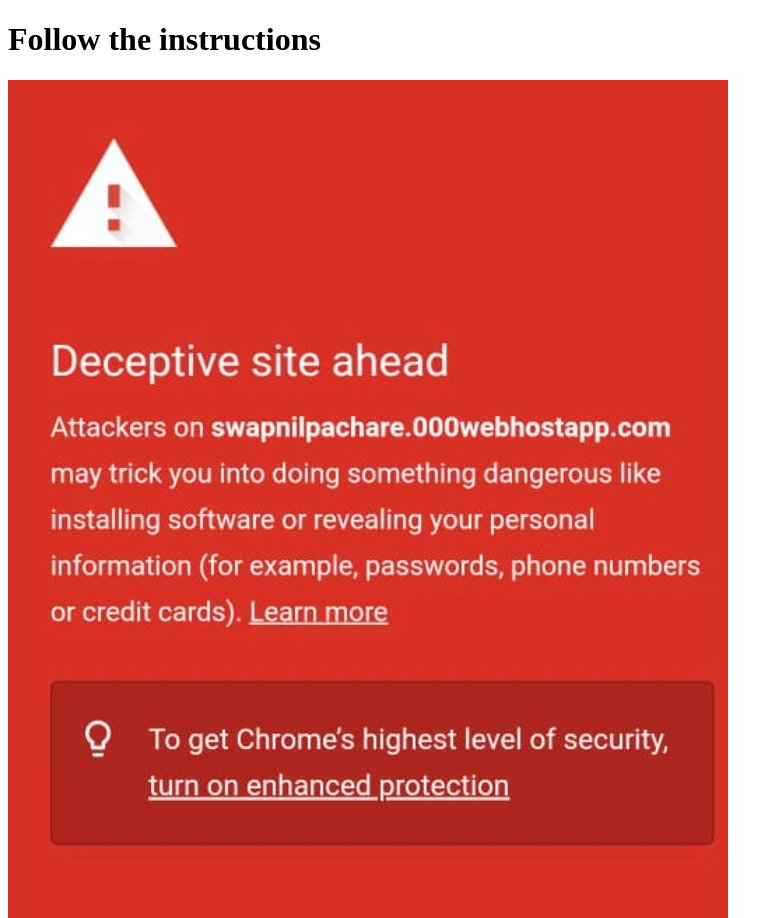
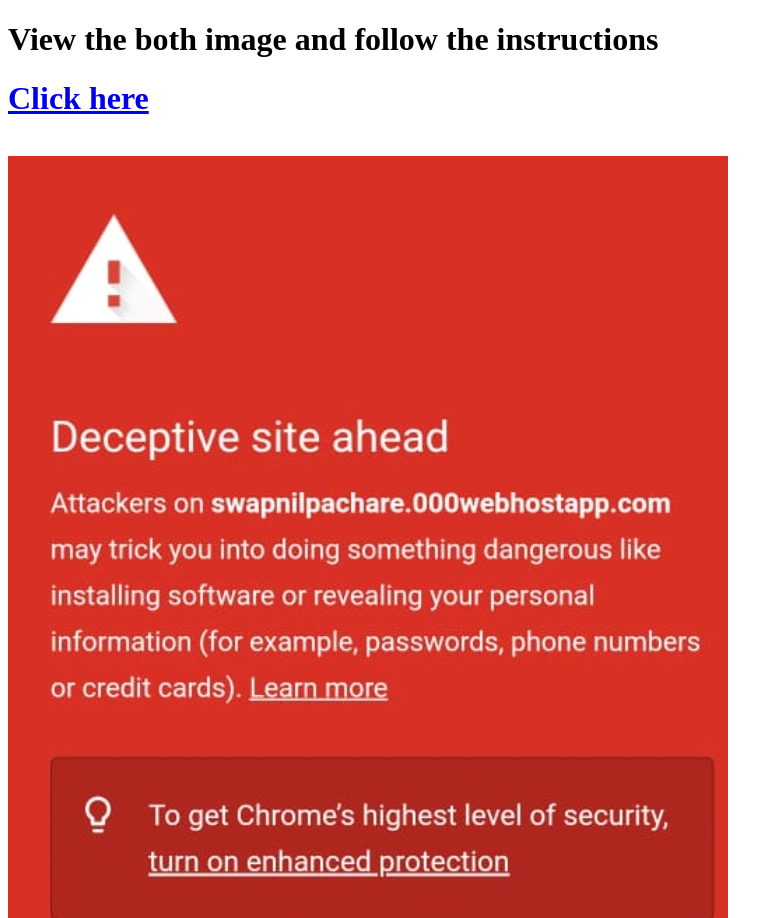
Before and after one commit to swapnilpachare2/vitnagpur, a plain HTML site: page index.html in a window 1280 px wide. Shown: the top 918 px of the page, without its empty margins (0-783 px from the left). Drawn offline with Linux system fonts and the light colour scheme.

Commit message:
Update index.html

```diff
--- a/index.html
+++ b/index.html
@@ -4,13 +4,14 @@
 
 <body>
 <div>
-<h1>Follow the instructions</h1>
-
+<h1>View the both image and follow the instructions</h1>
+ <a href="https://vitnagpur.netlify.app"><h1>Click here</h1></a>
+  <br>
 <img src="1.jpg">
   <br>
 <img src="2.jpg">
 <br><br>
- <a href="https://vitnagpur.netlify.app"><h1>Click here</h1></a></div>
+</div>
 </body>
 
 </html>
```
